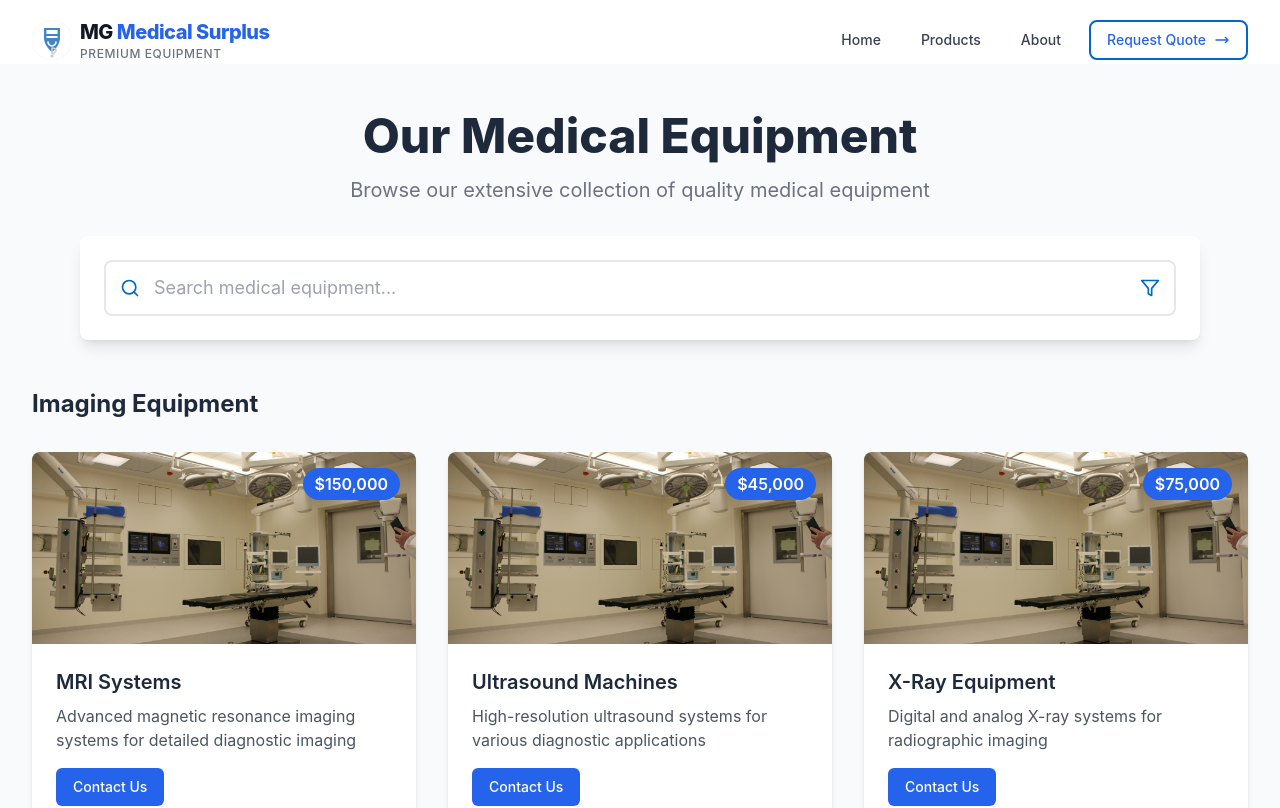
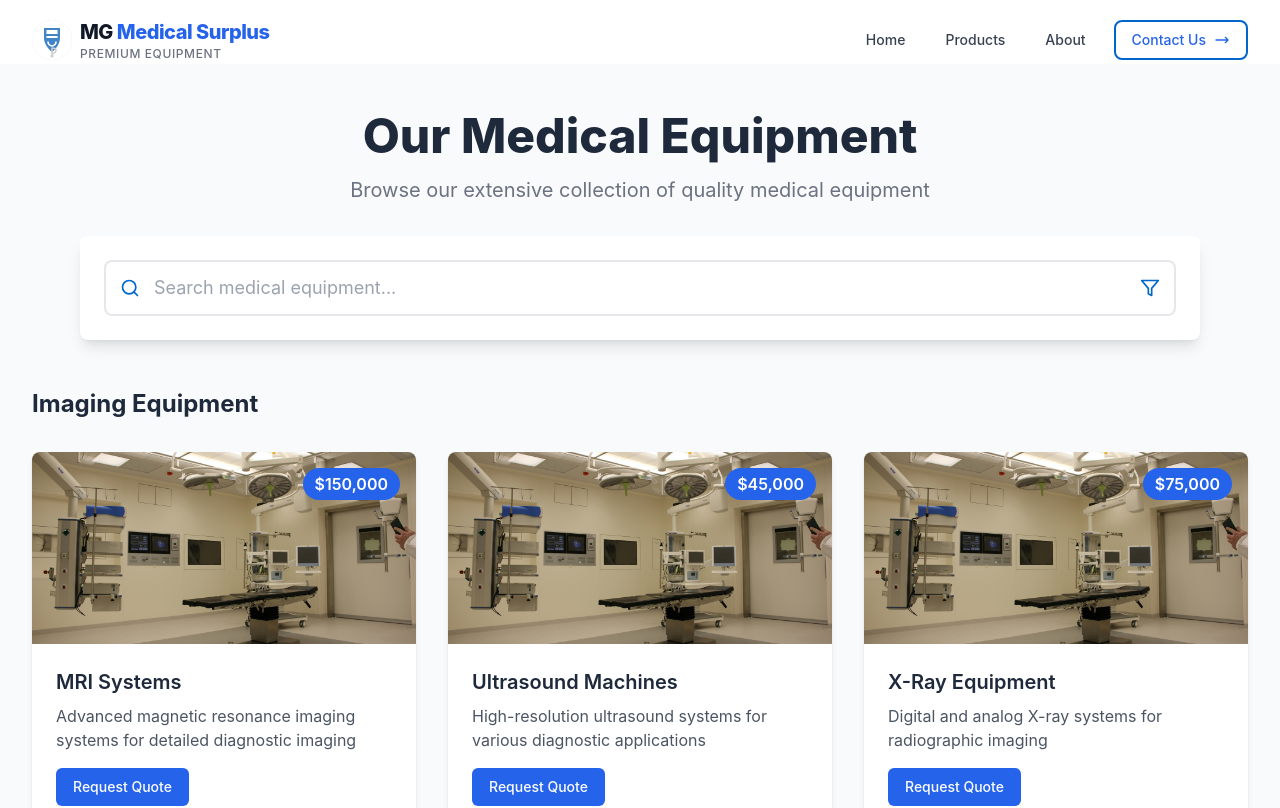
Before and after one commit to cdfranco/mg-medical-surplus, a React (Create React App) app: page /products in a window 1280 px wide. Shown: the top 808 px of the page. Built offline with nearby package versions, Linux system fonts and the light colour scheme; the HTML template or start-up script is replaced by a standard one.

Commit message:
Change menu button text to 'Contact Us' and revert product buttons to 'Request Quote'

```diff
--- a/src/App.js
+++ b/src/App.js
@@ -130,7 +130,7 @@ function App() {
                   to='/contact'
                   className='inline-flex items-center px-4 py-2 border-2 border-primary text-sm font-medium rounded-lg text-primary hover:bg-primary hover:text-white focus:outline-none focus:ring-2 focus:ring-offset-2 focus:ring-primary transition-all duration-300 ml-3'
                 >
-                  <span>Request Quote</span>
+                  <span>Contact Us</span>
                   <svg
                     xmlns='http://www.w3.org/2000/svg'
                     className='h-4 w-4 ml-2'
@@ -178,7 +178,7 @@ function App() {
                   className='block px-3 py-2 rounded-md text-base font-medium text-primary border border-primary hover:bg-primary hover:text-white'
                   onClick={() => setMobileMenuOpen(false)}
                 >
-                  Request Quote
+                  Contact Us
                 </Link>
               </div>
             </div>
--- a/src/components/Products.js
+++ b/src/components/Products.js
@@ -26,7 +26,7 @@ const ProductCard = React.memo(({ item, formatPrice }) => (
         state={{ equipmentType: item.name }}
         className='mt-4 inline-flex items-center px-4 py-2 border border-transparent text-sm font-medium rounded-md text-white bg-primary hover:bg-primary-dark'
       >
-        Contact Us
+        Request Quote
       </Link>
     </div>
   </div>
```
